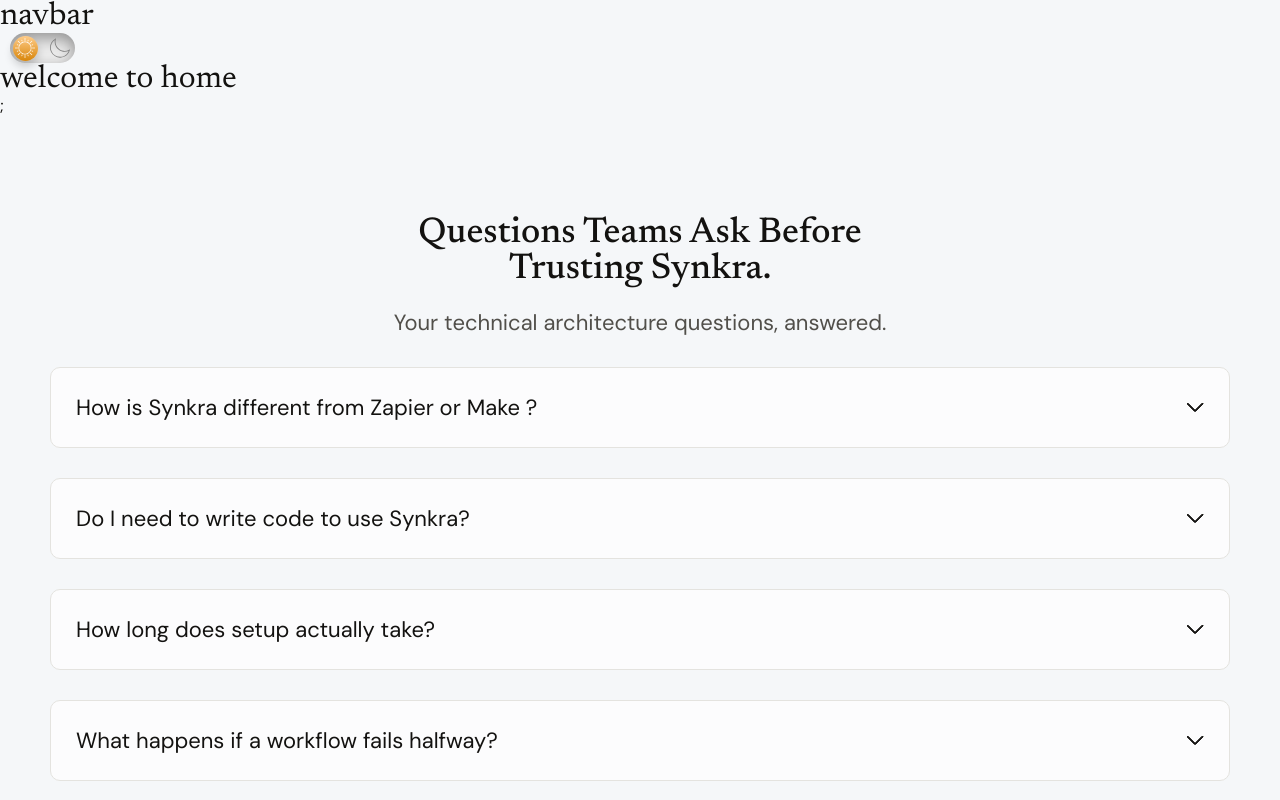
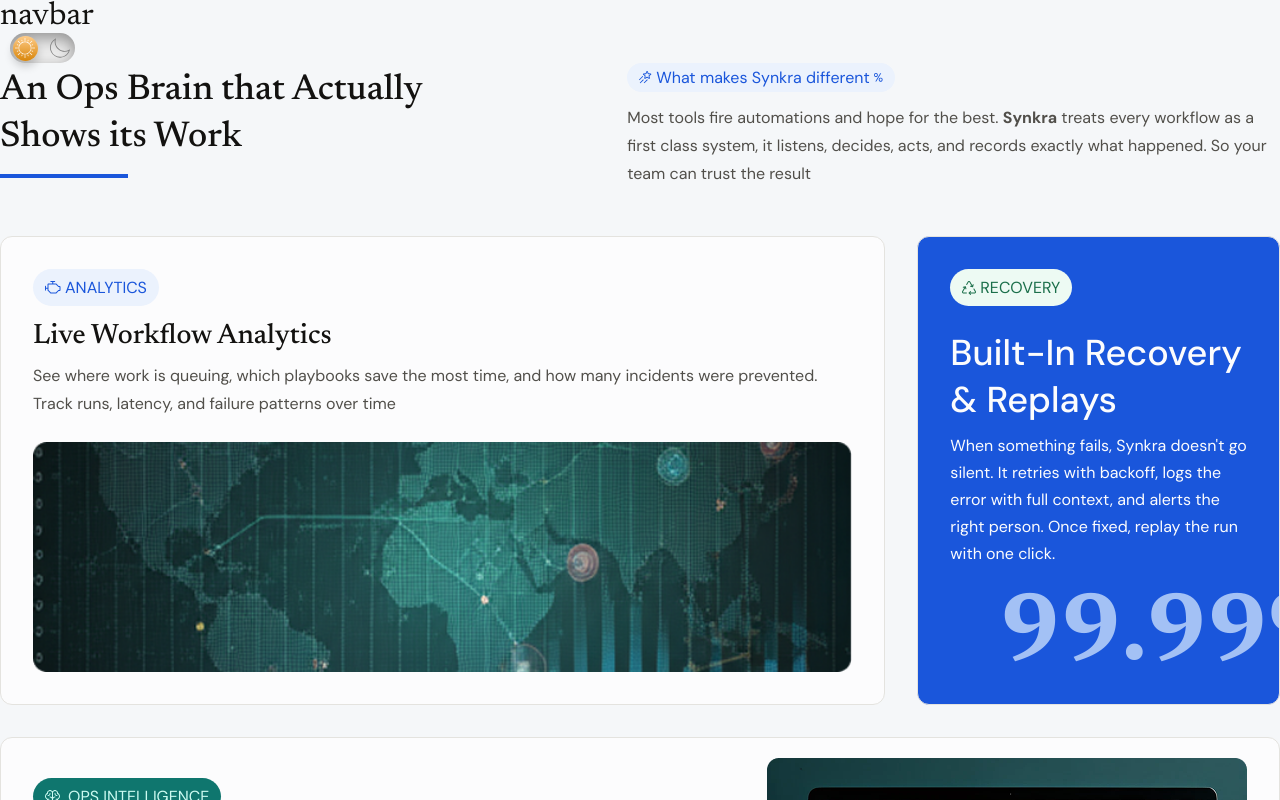
Before and after one commit to mai-efat/front-end-react, a React (Vite) app: page / in a window 1280 px wide. Shown: the top 800 px of the page. Built offline with nearby package versions, Linux system fonts and the light colour scheme.

Commit message:
add feature component to home page

```diff
--- a/src/pages/Home/Home.jsx
+++ b/src/pages/Home/Home.jsx
@@ -1,8 +1,10 @@
 import Questions from '../../components/questionsComponent/Questions';
+import FeatureComponent from '../../components/FeatureComponent/FeatureComponent';
+
 function Home() {
   return (
     <div>
-      <h1>welcome to home</h1>;
+      <FeatureComponent />
       <Questions />
     </div>
   );
```
